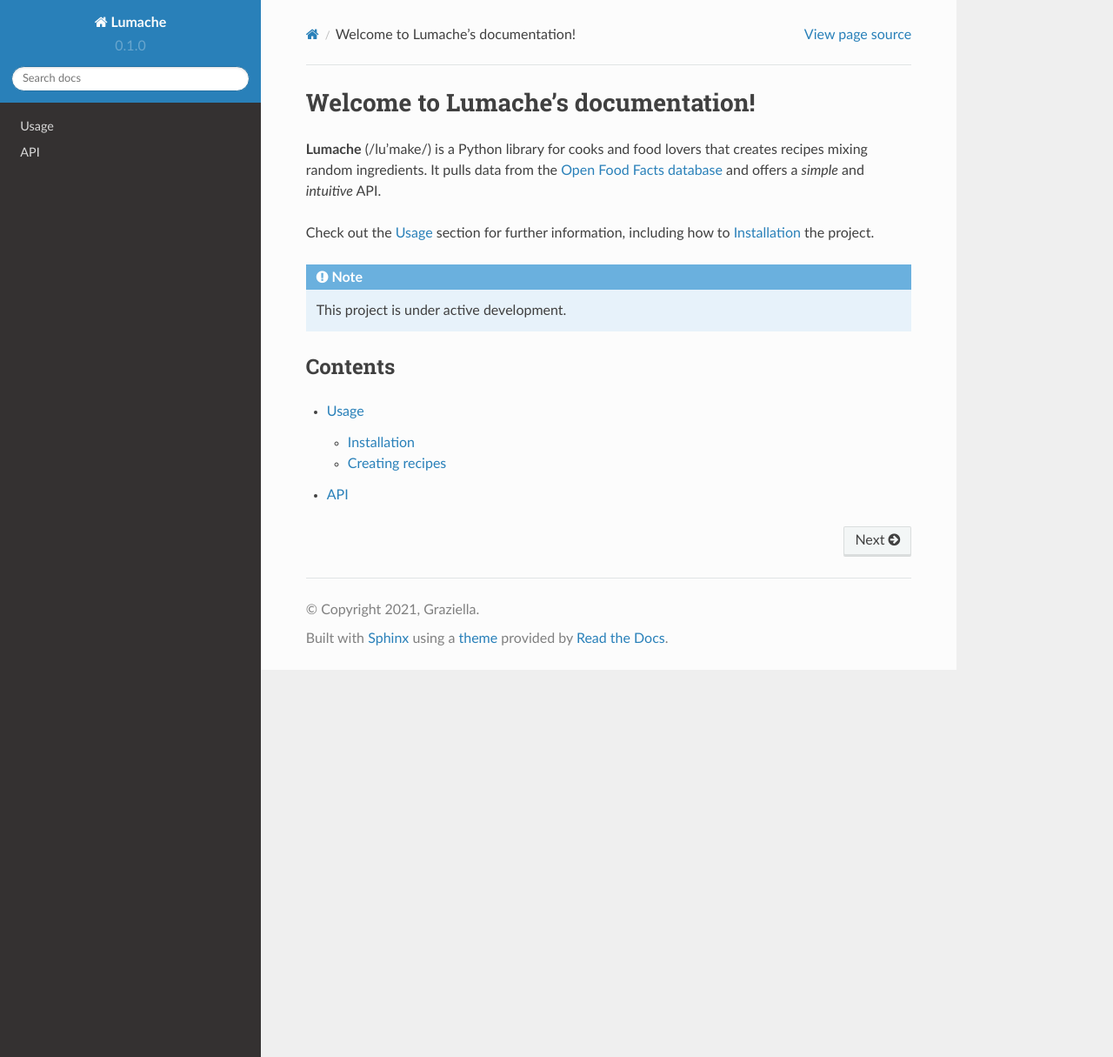
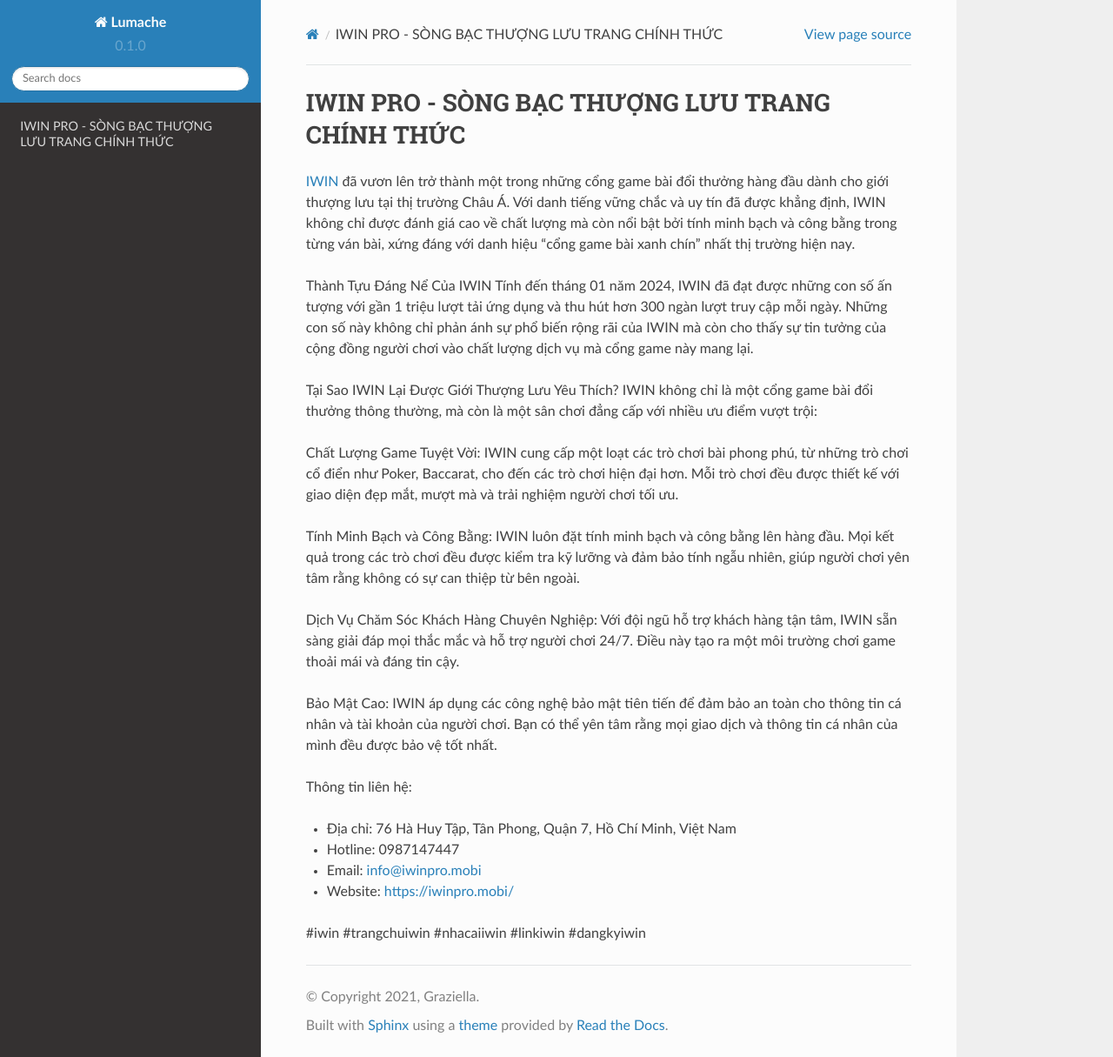
Before and after one commit to socialentity/iwinpromobi, a Sphinx documentation site: the page built from docs/source/index.rst, in a window 1280 px wide and 1215 px high. Shown: the whole window at 87% size. Built offline with Sphinx 7.4.7 and the Read the Docs theme 2.0.0, drawn with Linux system fonts in a browser that asks for light colours.

Commit message:
Update index.rst

```diff
--- a/docs/source/index.rst
+++ b/docs/source/index.rst
@@ -1,22 +1,30 @@
-Welcome to Lumache's documentation!
+IWIN PRO - SÒNG BẠC THƯỢNG LƯU TRANG CHÍNH THỨC
 ===================================
 
-**Lumache** (/lu'make/) is a Python library for cooks and food lovers
-that creates recipes mixing random ingredients.
-It pulls data from the `Open Food Facts database <https://world.openfoodfacts.org/>`_
-and offers a *simple* and *intuitive* API.
+`IWIN <https://iwinpro.mobi/>`_ đã vươn lên trở thành một trong những cổng game bài đổi thưởng hàng đầu dành cho giới thượng lưu tại thị trường Châu Á. Với danh tiếng vững chắc và uy tín đã được khẳng định, IWIN không chỉ được đánh giá cao về chất lượng mà còn nổi bật bởi tính minh bạch và công bằng trong từng ván bài, xứng đáng với danh hiệu “cổng game bài xanh chín” nhất thị trường hiện nay.
 
-Check out the :doc:`usage` section for further information, including
-how to :ref:`installation` the project.
+Thành Tựu Đáng Nể Của IWIN
+Tính đến tháng 01 năm 2024, IWIN đã đạt được những con số ấn tượng với gần 1 triệu lượt tải ứng dụng và thu hút hơn 300 ngàn lượt truy cập mỗi ngày. Những con số này không chỉ phản ánh sự phổ biến rộng rãi của IWIN mà còn cho thấy sự tin tưởng của cộng đồng người chơi vào chất lượng dịch vụ mà cổng game này mang lại.
 
-.. note::
+Tại Sao IWIN Lại Được Giới Thượng Lưu Yêu Thích?
+IWIN không chỉ là một cổng game bài đổi thưởng thông thường, mà còn là một sân chơi đẳng cấp với nhiều ưu điểm vượt trội:
 
-   This project is under active development.
+Chất Lượng Game Tuyệt Vời: IWIN cung cấp một loạt các trò chơi bài phong phú, từ những trò chơi cổ điển như Poker, Baccarat, cho đến các trò chơi hiện đại hơn. Mỗi trò chơi đều được thiết kế với giao diện đẹp mắt, mượt mà và trải nghiệm người chơi tối ưu.
 
-Contents
---------
+Tính Minh Bạch và Công Bằng: IWIN luôn đặt tính minh bạch và công bằng lên hàng đầu. Mọi kết quả trong các trò chơi đều được kiểm tra kỹ lưỡng và đảm bảo tính ngẫu nhiên, giúp người chơi yên tâm rằng không có sự can thiệp từ bên ngoài.
 
-.. toctree::
+Dịch Vụ Chăm Sóc Khách Hàng Chuyên Nghiệp: Với đội ngũ hỗ trợ khách hàng tận tâm, IWIN sẵn sàng giải đáp mọi thắc mắc và hỗ trợ người chơi 24/7. Điều này tạo ra một môi trường chơi game thoải mái và đáng tin cậy.
 
-   usage
-   api
+Bảo Mật Cao: IWIN áp dụng các công nghệ bảo mật tiên tiến để đảm bảo an toàn cho thông tin cá nhân và tài khoản của người chơi. Bạn có thể yên tâm rằng mọi giao dịch và thông tin cá nhân của mình đều được bảo vệ tốt nhất.
+
+Thông tin liên hệ:
+
+- Địa chỉ: 76 Hà Huy Tập, Tân Phong, Quận 7, Hồ Chí Minh, Việt Nam
+
+- Hotline: 0987147447
+
+- Email: info@iwinpro.mobi
+
+- Website: https://iwinpro.mobi/
+
+#iwin #trangchuiwin #nhacaiiwin #linkiwin #dangkyiwin
```
